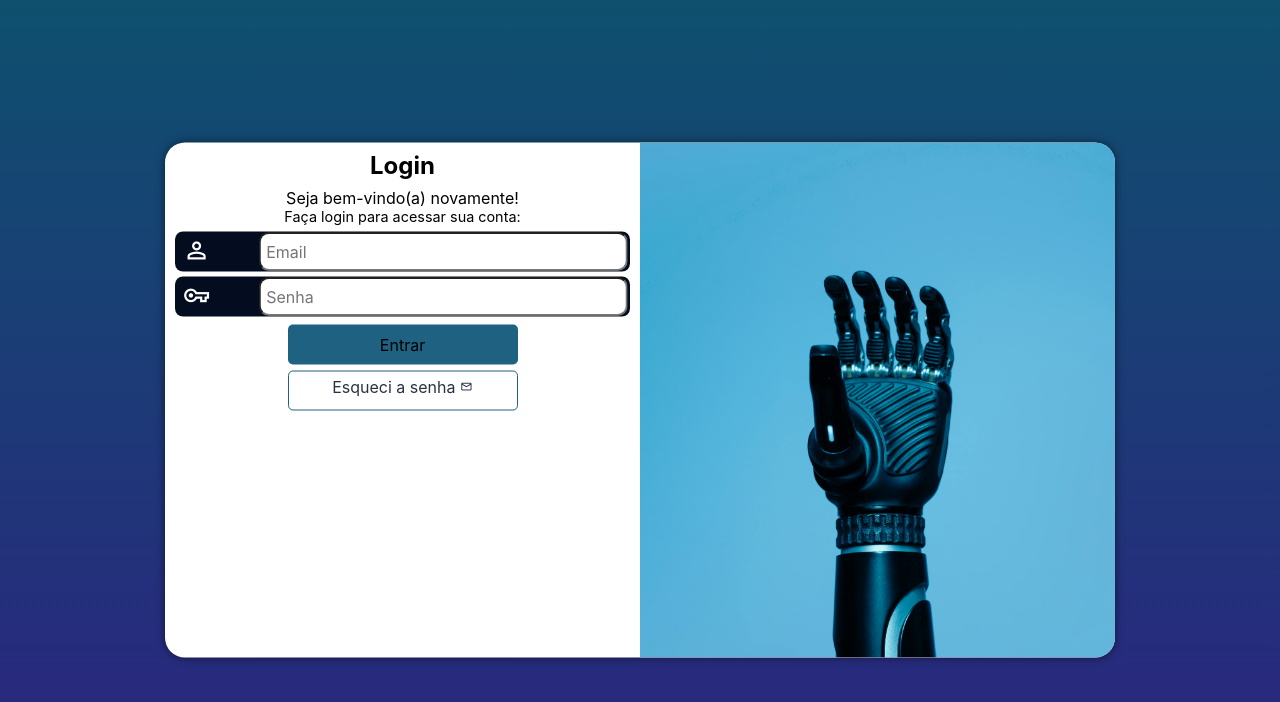
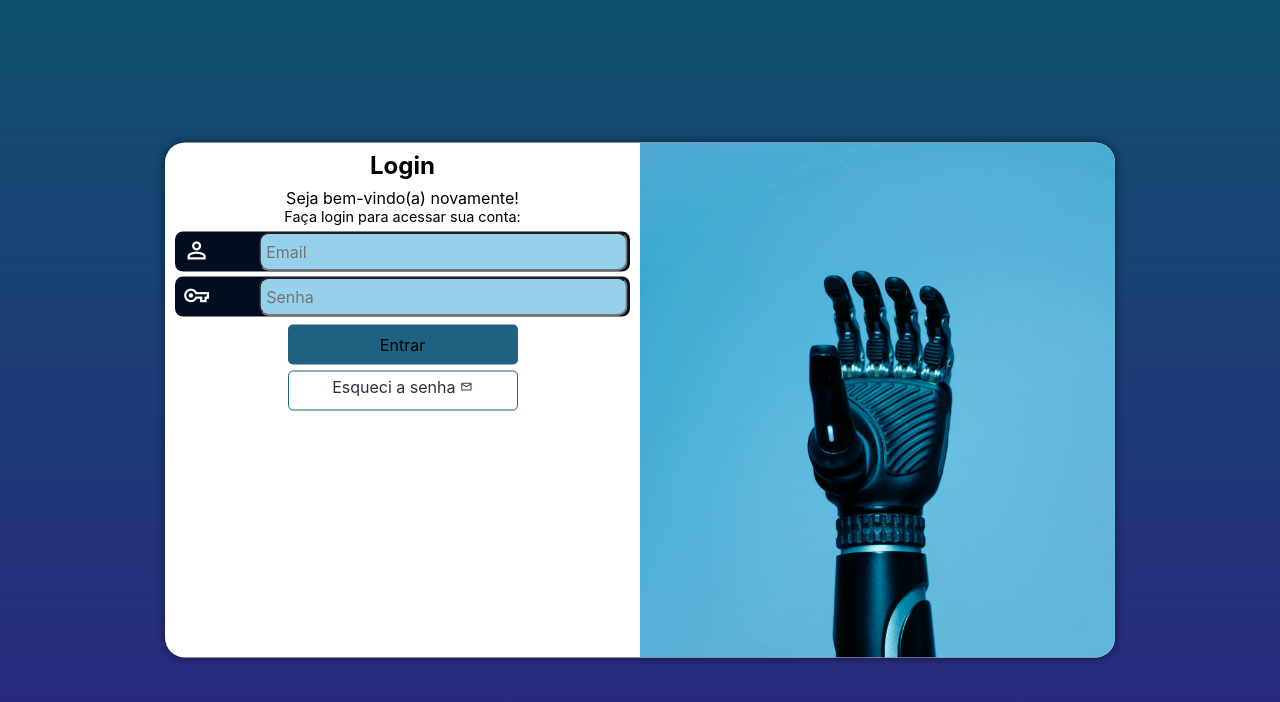
Before and after one commit to vero-slv/projeto-login, a plain HTML site: page index.html in a window 1280 px wide. Drawn offline with nearby package versions, Linux system fonts and the light colour scheme.

Commit message:
Correções de estilo

```diff
--- a/index.html
+++ b/index.html
@@ -22,12 +22,12 @@
                 <form action="login.php" method="post">
                     <div id="email">
                         <span id="person" class="material-symbols-outlined">person</span>
-                        <input type="email" name="email" id="iemail" required placeholder="Email" autocomplete="email" maxlength="30">
+                        <input class="campo" type="email" name="email" id="iemail" required placeholder="Email" autocomplete="email" maxlength="30">
                         <label for="iemail"></label>
                     </div>
                     <div id="senha">
                         <span id="key" class="material-symbols-outlined">vpn_key</span>
-                        <input type="password" name="senha" id="isenha" required placeholder="Senha" autocomplete="current-password" minlength="8" maxlength="15">
+                        <input class="campo" type="password" name="senha" id="isenha" required placeholder="Senha" autocomplete="current-password" minlength="8" maxlength="15">
                         <label for="isenha"></label>
                     </div>
                     <input type="submit" value="Entrar">
--- a/styles/style.css
+++ b/styles/style.css
@@ -88,7 +88,7 @@ div#senha {
     position: relative;
 }
 
-div#email > input#iemail {
+div > input.campo {
     display: block;
     height: 98%;
     width: 81%;
@@ -99,25 +99,18 @@ div#email > input#iemail {
     text-indent: 5px;
     border-radius: 10px;
     font-size: 1em;
+    background-color: #96d1ec;
+    /*transform: translateY(-10px);*/
 }
 
-div#senha > input#isenha {
-    display: block;
-    height: 98%;
-    width: 81%;
-    position: absolute;
-    top: 50%;
-    left: 59%;
-    transform: translate(-50%, -50%);
-    text-indent: 5px;
-    border-radius: 10px;
-    font-size: 1em;
+div > input.campo:focus-within {
+    background-color: rgb(255, 255, 255);
 }
 
 form > input[type=submit] {
     display: block;
     font-size: 1em;
-    width: 230px;
+    width: 230px; /*sugestão de width: calc(100% - 50px)*/
     height: 40px;
     margin: auto;
     border-radius: 5px;
```
